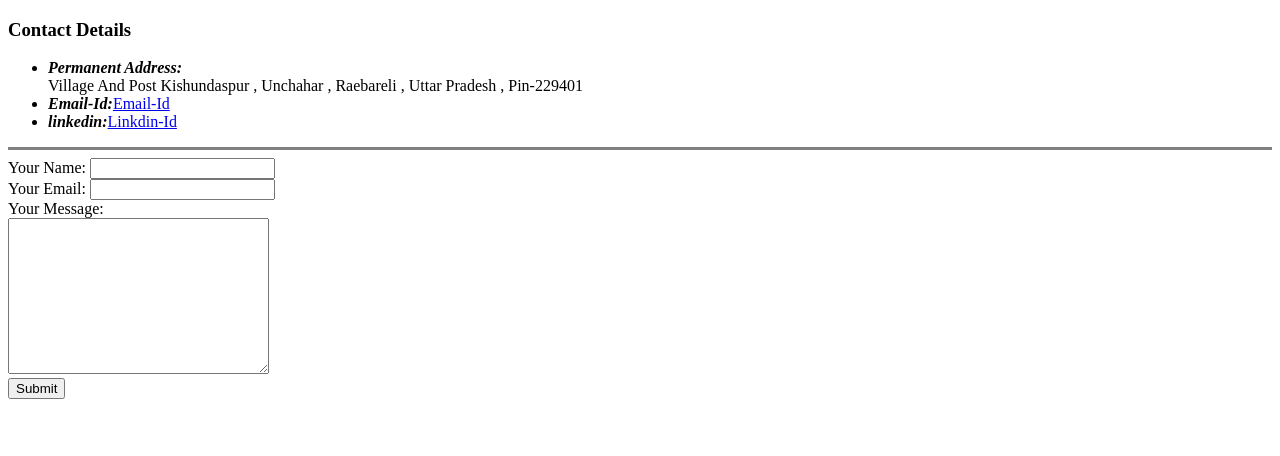
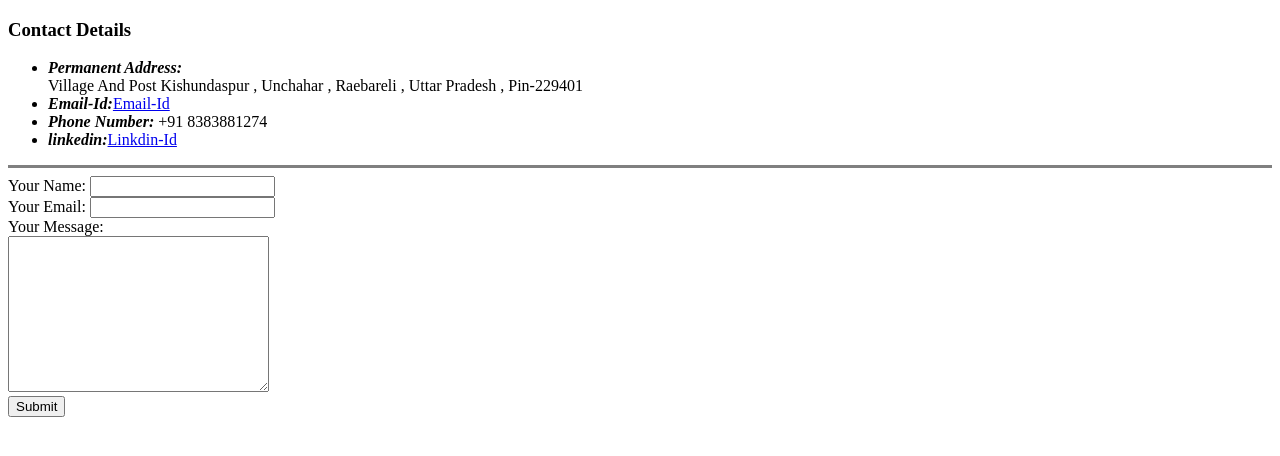
Before and after one commit to AbhishekSrivastava2701/CV, a plain HTML site: page contact.html in a window 1280 px wide. Drawn offline with Linux system fonts and the light colour scheme.

Commit message:
Update contact.html

```diff
--- a/contact.html
+++ b/contact.html
@@ -1,19 +1,22 @@
 <!DOCTYPE html>
 <html lang="en">
+
 <head>
     <meta charset="UTF-8">
     <title>My Contact Details</title>
 </head>
+
 <body>
     <h3>Contact Details</h3>
     <ul>
         <li><strong><em>Permanent Address:</em></strong><br>Village And Post Kishundaspur , Unchahar , Raebareli , Uttar Pradesh , Pin-229401</li>
-        <li><strong><em>Email-Id:</em></strong><a href= "https://abhisheksrivastava2525@gmail.com">Email-Id</a></li>
-        <li><strong><em>linkedin:</em></strong><a href= "https://www.linkedin.com/in/abhishek-srivastava-a69a09249">Linkdin-Id</a></li>
+        <li><strong><em>Email-Id:</em></strong><a href="https://abhisheksrivastava2525@gmail.com">Email-Id</a></li>
+        <li><strong><em>Phone Number:</em></strong> +91 8383881274</li>
+        <li><strong><em>linkedin:</em></strong><a href="https://www.linkedin.com/in/abhishek-srivastava-a69a09249">Linkdin-Id</a></li>
     </ul>
     <hr size="3" noshade>
     <form action="mailto:abhisheksrivastava2525@gmail.com" method="post" enctype="text/plain">
-    <label >Your Name:</label>
+        <label>Your Name:</label>
         <input type="text" name="YourName" value=""><br>
         <label>Your Email:</label>
         <input type="email" name="Your Email" value=""><br>
@@ -22,4 +25,5 @@
         <input type="Submit" name="">
     </form>
 </body>
+
 </html>
```
Lines whose indentation alone changed are shown as unchanged.
